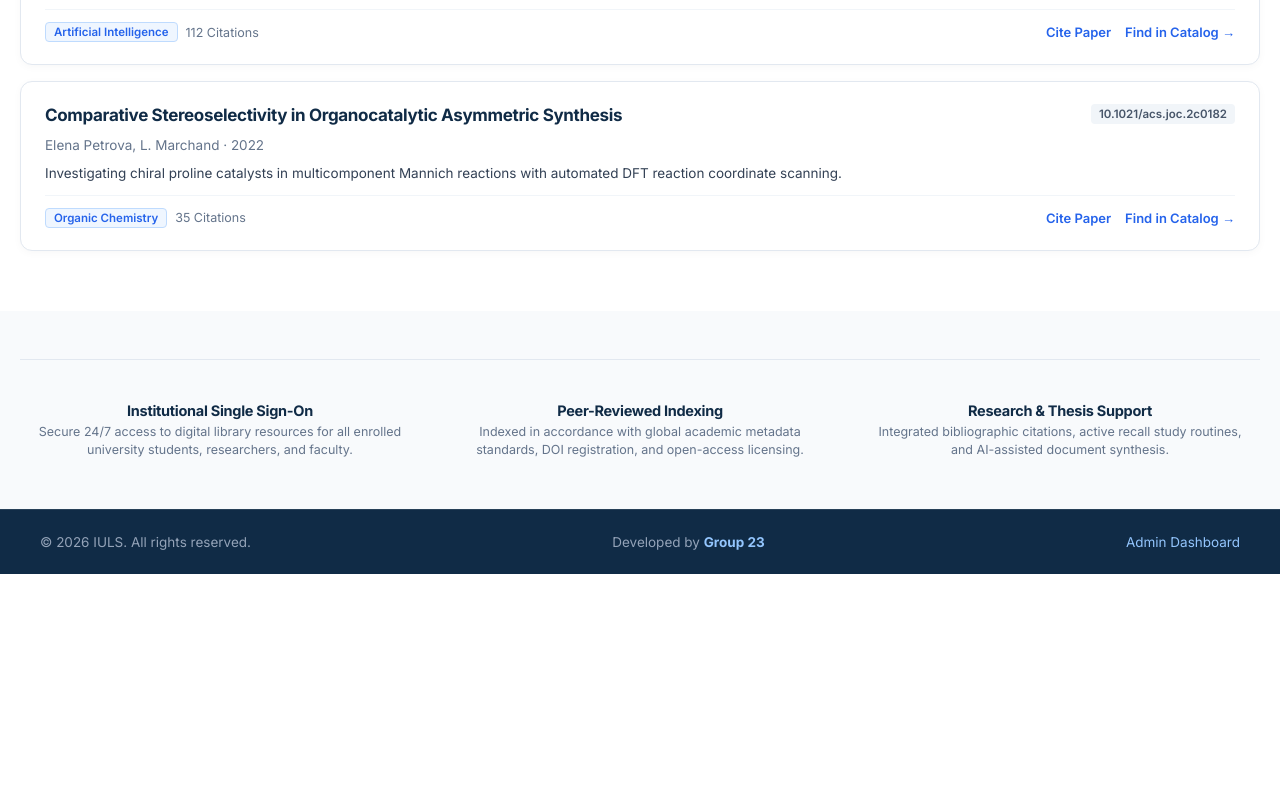
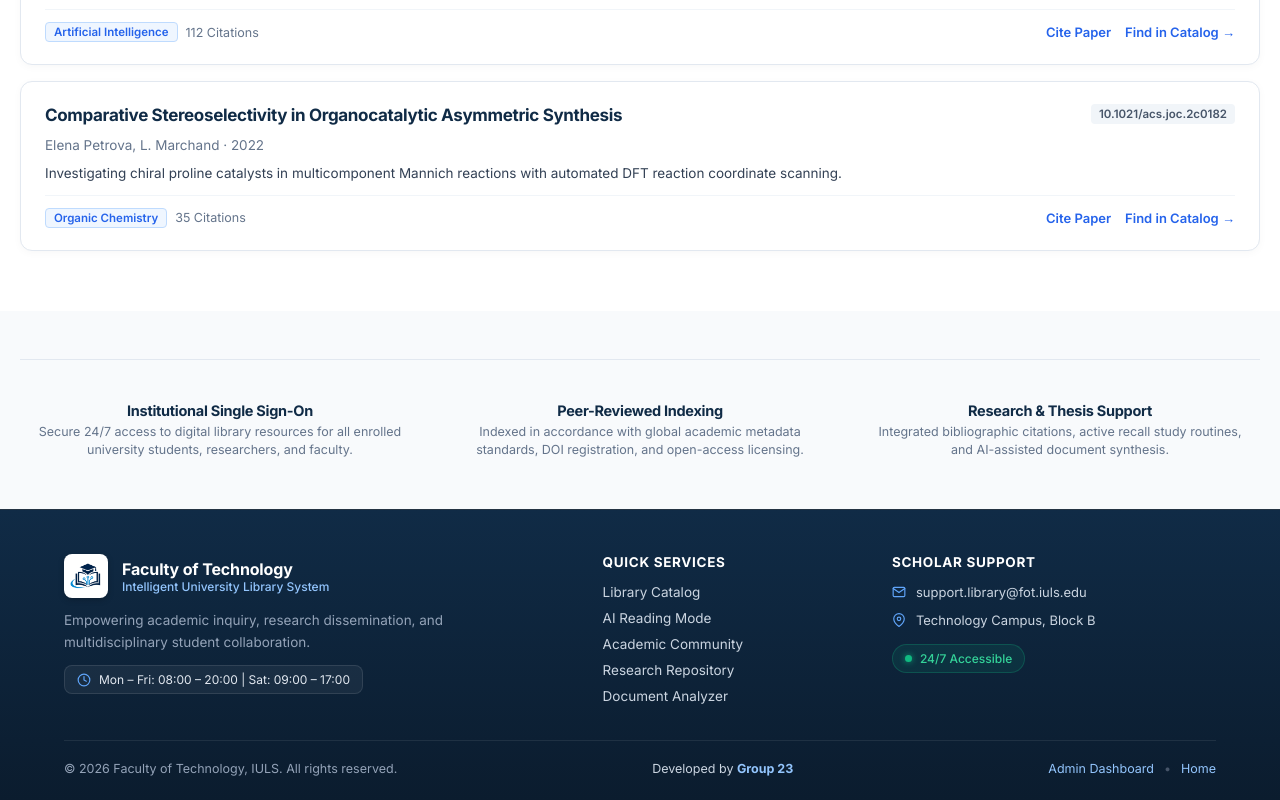
Before and after one commit to afsalahamad/FOT-IULS, a React (Vite) app in the folder fot-iuls/: page / in a window 1280 px wide. Shown: the part 2534-3334 px from the top of the page. Before the commit the page ends 3108 px from the top, so only its background shows below. Built offline with nearby package versions, Linux system fonts and the light colour scheme.

Commit message:
Redesign responsive academic footer
Replace the minimal footer with a branded layout featuring service links, scholar support details, operating hours, and responsive styling.

```diff
--- a/fot-iuls/src/components/Footer.css
+++ b/fot-iuls/src/components/Footer.css
@@ -1,40 +1,267 @@
-/* Footer.css */
+/* ==========================================================================
+   Compact Modern Academic Footer - IULS
+   Palette:
+     - Background: #0B1C2E (Deep Academic Navy)
+     - Text Primary: #FFFFFF
+     - Text Secondary: #94A3B8
+     - Link Accent: #60A5FA / #93C5FD
+     - Border Line: rgba(255, 255, 255, 0.08)
+   ========================================================================== */
 
-.footer {
+.compact-footer {
   width: 100%;
-  padding: 24px 40px;
-  background-color: #102B46;
-  color: #94a3b8;
+  background: linear-gradient(180deg, #102B46 0%, #0B1C2E 100%);
+  color: #94A3B8;
+  font-family: 'Inter', -apple-system, BlinkMacSystemFont, 'Segoe UI', Roboto, sans-serif;
+  font-size: 13.5px;
+  border-top: 1px solid rgba(255, 255, 255, 0.1);
+  box-sizing: border-box;
+  padding: 44px 0 24px 0;
+}
+
+.compact-footer-container {
+  max-width: 1200px;
+  margin: 0 auto;
+  padding: 0 24px;
+  box-sizing: border-box;
+}
+
+/* --- Main Grid Layout --- */
+.compact-footer-main {
+  display: grid;
+  grid-template-columns: 2fr 1fr 1.3fr;
+  gap: 40px;
+  margin-bottom: 36px;
+}
+
+/* --- Column 1: Brand & Identity --- */
+.footer-brand-col {
+  display: flex;
+  flex-direction: column;
+  gap: 12px;
+}
+
+.footer-brand-header {
+  display: flex;
+  align-items: center;
+  gap: 14px;
+}
+
+.footer-logo {
+  width: 44px;
+  height: 44px;
+  object-fit: contain;
+  background: #FFFFFF;
+  padding: 4px;
+  border-radius: 8px;
+  box-shadow: 0 2px 6px rgba(0, 0, 0, 0.2);
+}
+
+.footer-brand-titles {
+  display: flex;
+  flex-direction: column;
+}
+
+.footer-title {
+  margin: 0;
+  font-size: 16px;
+  font-weight: 700;
+  color: #FFFFFF;
+  letter-spacing: -0.01em;
+}
+
+.footer-subtitle {
+  font-size: 12px;
+  color: #93C5FD;
+  font-weight: 500;
+}
+
+.footer-description {
+  margin: 0;
+  line-height: 1.6;
+  color: #94A3B8;
+  max-width: 420px;
+}
+
+.footer-badge-hours {
+  display: inline-flex;
+  align-items: center;
+  gap: 8px;
+  background: rgba(255, 255, 255, 0.05);
+  border: 1px solid rgba(255, 255, 255, 0.1);
+  padding: 6px 12px;
+  border-radius: 8px;
+  font-size: 12px;
+  color: #E2E8F0;
+  width: fit-content;
+}
+
+.footer-badge-hours svg {
+  color: #60A5FA;
+}
+
+/* --- Column 2: Quick Navigation --- */
+.footer-nav-col {
+  display: flex;
+  flex-direction: column;
+  gap: 14px;
+}
+
+.footer-col-heading {
+  margin: 0;
+  font-size: 13.5px;
+  font-weight: 700;
+  color: #FFFFFF;
+  text-transform: uppercase;
+  letter-spacing: 0.05em;
+}
+
+.footer-nav-list {
+  list-style: none;
+  margin: 0;
+  padding: 0;
+  display: flex;
+  flex-direction: column;
+  gap: 10px;
+}
+
+.footer-nav-list li a {
+  color: #CBD5E1;
+  text-decoration: none;
+  transition: all 0.15s ease;
+  display: inline-block;
+}
+
+.footer-nav-list li a:hover {
+  color: #60A5FA;
+  transform: translateX(3px);
+}
+
+/* --- Column 3: Scholar Support --- */
+.footer-contact-col {
+  display: flex;
+  flex-direction: column;
+  gap: 14px;
+}
+
+.footer-contact-items {
+  display: flex;
+  flex-direction: column;
+  gap: 12px;
+}
+
+.footer-contact-line {
+  display: flex;
+  align-items: center;
+  gap: 10px;
+  color: #CBD5E1;
+  font-size: 13px;
+}
+
+.footer-contact-line svg {
+  color: #60A5FA;
+  flex-shrink: 0;
+}
+
+.footer-status-pill {
+  display: inline-flex;
+  align-items: center;
+  gap: 8px;
+  background: rgba(16, 185, 129, 0.1);
+  border: 1px solid rgba(16, 185, 129, 0.25);
+  padding: 6px 12px;
+  border-radius: 20px;
+  font-size: 12px;
+  color: #34D399;
+  font-weight: 500;
+  width: fit-content;
+  margin-top: 4px;
+}
+
+.status-indicator-dot {
+  width: 7px;
+  height: 7px;
+  background: #10B981;
+  border-radius: 50%;
+  box-shadow: 0 0 6px rgba(16, 185, 129, 0.8);
+}
+
+/* --- Bottom Sub-Footer --- */
+.compact-footer-bottom {
+  border-top: 1px solid rgba(255, 255, 255, 0.08);
+  padding-top: 20px;
   display: flex;
   justify-content: space-between;
   align-items: center;
-  font-size: 13.5px;
-  box-sizing: border-box;
-  border-top: 1px solid rgba(255, 255, 255, 0.1);
+  flex-wrap: wrap;
+  gap: 14px;
+  font-size: 12.5px;
 }
 
-.footer p {
+.footer-copyright {
   margin: 0;
+  color: #94A3B8;
 }
 
-.footer strong {
-  color: #93c5fd;
+.footer-team-credit {
+  margin: 0;
+  color: #CBD5E1;
 }
 
-.footer a {
-  color: #93c5fd;
-  text-decoration: none;
+.footer-team-credit strong {
+  color: #93C5FD;
 }
 
-.footer a:hover {
+.footer-sub-links {
+  display: flex;
+  align-items: center;
+  gap: 10px;
+}
+
+.footer-sub-links a {
+  color: #93C5FD;
+  text-decoration: none;
+  transition: color 0.15s ease;
+}
+
+.footer-sub-links a:hover {
+  color: #FFFFFF;
   text-decoration: underline;
 }
 
-@media (max-width: 600px) {
-  .footer {
-    flex-direction: column;
-    gap: 10px;
-    padding: 20px;
-    text-align: center;
+.sub-divider {
+  color: #475569;
+}
+
+/* --- Responsive Breakpoints --- */
+@media (max-width: 900px) {
+  .compact-footer-main {
+    grid-template-columns: 1fr 1fr;
+    gap: 30px;
+  }
+
+  .footer-brand-col {
+    grid-column: span 2;
   }
 }
+
+@media (max-width: 600px) {
+  .compact-footer {
+    padding: 32px 0 20px 0;
+  }
+
+  .compact-footer-main {
+    grid-template-columns: 1fr;
+    gap: 28px;
+  }
+
+  .footer-brand-col {
+    grid-column: span 1;
+  }
+
+  .compact-footer-bottom {
+    flex-direction: column;
+    text-align: center;
+    gap: 10px;
+  }
+}
--- a/fot-iuls/src/components/Footer.tsx
+++ b/fot-iuls/src/components/Footer.tsx
@@ -1,17 +1,89 @@
-import "./Footer.css";
+import React from 'react';
+import logoTransparent from '../assets/logo-transparent.png';
+import './Footer.css';
 
 const CURRENT_YEAR = new Date().getFullYear();
 
-const Footer = () => {
+const Footer: React.FC = () => {
   return (
-    <footer className="footer">
-      <p>
-        © {CURRENT_YEAR} IULS. All rights reserved.
-      </p>
-      <p>
-        Developed by <strong>Group 23</strong>
-      </p>
-      <a href="#admin">Admin Dashboard</a>
+    <footer className="compact-footer" aria-label="University Footer">
+      <div className="compact-footer-container">
+        {/* Main Grid: Branding, Services, Support */}
+        <div className="compact-footer-main">
+          {/* Brand & Identity */}
+          <div className="footer-brand-col">
+            <div className="footer-brand-header">
+              <img src={logoTransparent} alt="IULS Logo" className="footer-logo" />
+              <div className="footer-brand-titles">
+                <h3 className="footer-title">Faculty of Technology</h3>
+                <span className="footer-subtitle">Intelligent University Library System</span>
+              </div>
+            </div>
+            <p className="footer-description">
+              Empowering academic inquiry, research dissemination, and multidisciplinary student collaboration.
+            </p>
+            <div className="footer-badge-hours">
+              <svg width="14" height="14" viewBox="0 0 24 24" fill="none" stroke="currentColor" strokeWidth="2" strokeLinecap="round" strokeLinejoin="round">
+                <circle cx="12" cy="12" r="10"></circle>
+                <polyline points="12 6 12 12 16 14"></polyline>
+              </svg>
+              <span>Mon – Fri: 08:00 – 20:00 | Sat: 09:00 – 17:00</span>
+            </div>
+          </div>
+
+          {/* Quick Academic Navigation */}
+          <div className="footer-nav-col">
+            <h4 className="footer-col-heading">Quick Services</h4>
+            <ul className="footer-nav-list">
+              <li><a href="#library">Library Catalog</a></li>
+              <li><a href="#reading">AI Reading Mode</a></li>
+              <li><a href="#community">Academic Community</a></li>
+              <li><a href="#research">Research Repository</a></li>
+              <li><a href="#reader">Document Analyzer</a></li>
+            </ul>
+          </div>
+
+          {/* Scholar Support & Contact */}
+          <div className="footer-contact-col">
+            <h4 className="footer-col-heading">Scholar Support</h4>
+            <div className="footer-contact-items">
+              <div className="footer-contact-line">
+                <svg width="14" height="14" viewBox="0 0 24 24" fill="none" stroke="currentColor" strokeWidth="2" strokeLinecap="round" strokeLinejoin="round">
+                  <path d="M4 4h16c1.1 0 2 .9 2 2v12c0 1.1-.9 2-2 2H4c-1.1 0-2-.9-2-2V6c0-1.1.9-2 2-2z"></path>
+                  <polyline points="22,6 12,13 2,6"></polyline>
+                </svg>
+                <span>support.library@fot.iuls.edu</span>
+              </div>
+              <div className="footer-contact-line">
+                <svg width="14" height="14" viewBox="0 0 24 24" fill="none" stroke="currentColor" strokeWidth="2" strokeLinecap="round" strokeLinejoin="round">
+                  <path d="M21 10c0 7-9 13-9 13s-9-6-9-13a9 9 0 0 1 18 0z"></path>
+                  <circle cx="12" cy="10" r="3"></circle>
+                </svg>
+                <span>Technology Campus, Block B</span>
+              </div>
+              <div className="footer-status-pill">
+                <span className="status-indicator-dot"></span>
+                <span>24/7 Accessible</span>
+              </div>
+            </div>
+          </div>
+        </div>
+
+        {/* Sub-Footer Bar */}
+        <div className="compact-footer-bottom">
+          <p className="footer-copyright">
+            © {CURRENT_YEAR} Faculty of Technology, IULS. All rights reserved.
+          </p>
+          <p className="footer-team-credit">
+            Developed by <strong>Group 23</strong>
+          </p>
+          <div className="footer-sub-links">
+            <a href="#admin" className="admin-link">Admin Dashboard</a>
+            <span className="sub-divider">•</span>
+            <a href="#home">Home</a>
+          </div>
+        </div>
+      </div>
     </footer>
   );
 };
```
